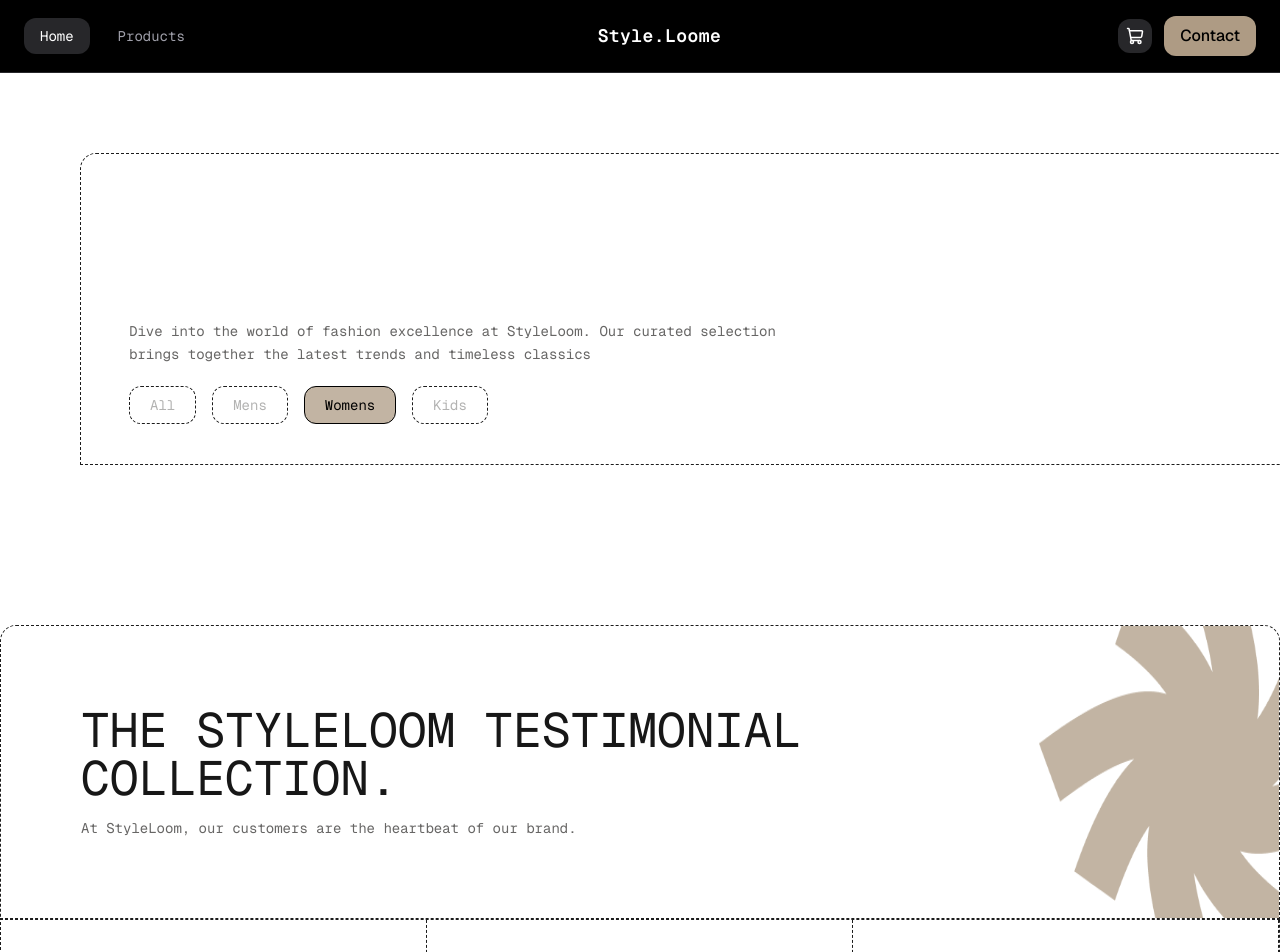
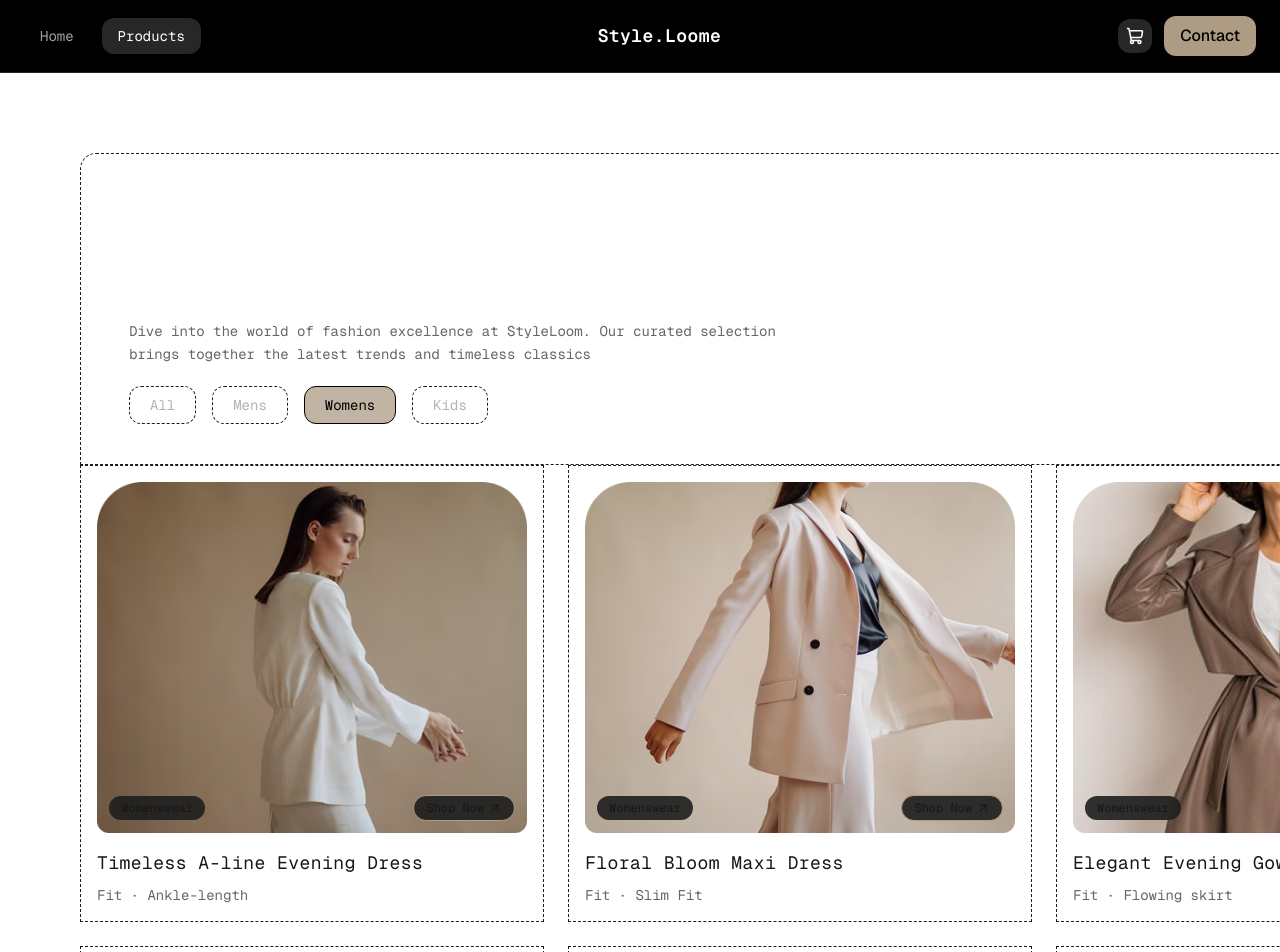
Before and after one commit to m1tywaflow/style-loome, a Next.js app: page /products in a window 1280 px wide. Shown: the top 952 px of the page. Built offline with nearby package versions, Linux system fonts and the light colour scheme.

Commit message:
update
Signed-off-by: Mitya <mitywaflow@gmail.com>

```diff
--- a/src/components/organisms/Header/Header.tsx
+++ b/src/components/organisms/Header/Header.tsx
@@ -6,9 +6,7 @@ export const Header = () => {
     <header className="w-full border-b border-zinc-800 bg-black text-white font-mono">
       <div className="max-w-7xl mx-auto flex items-center justify-between px-6 py-4">
         <div className="flex items-center gap-3">
-          <NavLink href="/" active>
-            Home
-          </NavLink>
+          <NavLink href="/">Home</NavLink>
           <NavLink href="/products">Products</NavLink>
         </div>
         <div className="text-lg font-semibold tracking-wide">Style.Loome</div>
--- a/src/components/organisms/Header/components/NavLinks.tsx
+++ b/src/components/organisms/Header/components/NavLinks.tsx
@@ -1,16 +1,22 @@
+"use client";
+
 import Link from "next/link";
+import { usePathname } from "next/navigation";
 
 type NavLinkProps = {
   href: string;
   children: React.ReactNode;
-  active?: boolean;
 };
 
-export const NavLink = ({ href, children, active }: NavLinkProps) => {
+export const NavLink = ({ href, children }: NavLinkProps) => {
+  const pathname = usePathname();
+
+  const active = pathname === href;
+
   return (
     <Link
       href={href}
-      className={`px-4 py-2 rounded-xl text-sm transition ${
+      className={`px-4 py-2 rounded-xl text-sm transition duration-200 ${
         active
           ? "bg-zinc-800 text-white"
           : "text-zinc-400 hover:text-white hover:bg-zinc-800"
--- a/src/components/organisms/products/Explore/Explore.tsx
+++ b/src/components/organisms/products/Explore/Explore.tsx
@@ -3,6 +3,9 @@
 import { useState } from "react";
 import abstractStar from "public/abstract/abstractStar.png";
 import Image from "next/image";
+import { products } from "@/src/data/products";
+import { ProductCard } from "@/src/components/molecules/Card/ProductCard";
+
 export default function Explore() {
   const categories = ["All", "Mens", "Womens", "Kids"];
   const [active, setActive] = useState("Womens");
@@ -49,6 +52,11 @@ export default function Explore() {
             </div>
           </div>
         </div>
+        <div className="grid grid-cols-3 gap-6">
+          {products.map((item) => (
+            <ProductCard key={item.id} product={item} />
+          ))}
+        </div>
       </section>
     </>
   );
```
